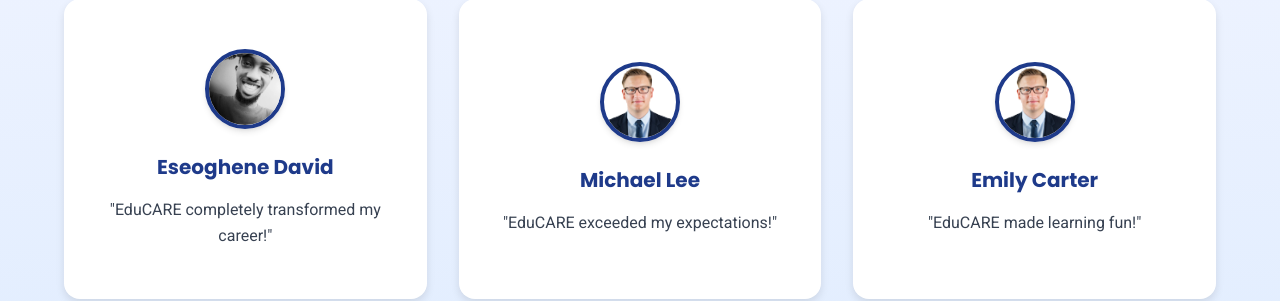
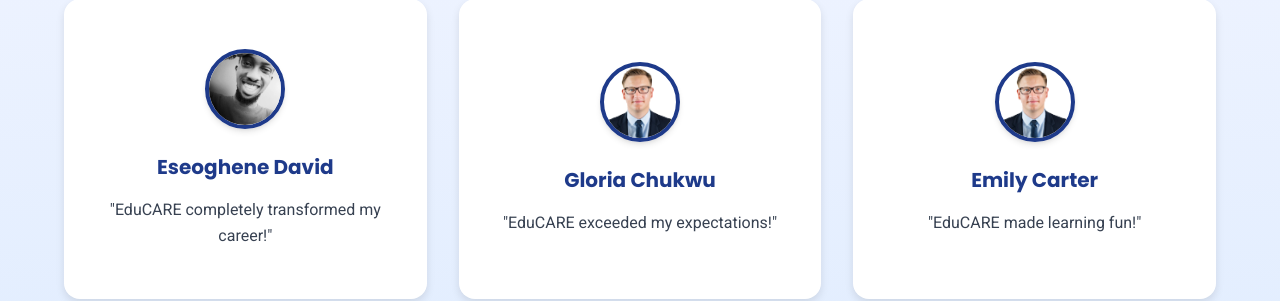
Before and after one commit to Eseoghene94/Educare, a React (Vite) app: page / in a window 1280 px wide. Shown: the part 2377-2678 px from the top of the page. Built offline with nearby package versions, Linux system fonts and the light colour scheme.

Commit message:
modified:   src/components/HeroTestimonial.jsx

```diff
--- a/src/components/HeroTestimonial.jsx
+++ b/src/components/HeroTestimonial.jsx
@@ -49,7 +49,7 @@ function HeroTestimonial() {
                   className="w-20 h-20 rounded-full border-4 border-[#1e3a8a] object-cover shadow-md"
                 />
                 <h3 className="text-xl font-bold mt-6 text-[#1e3a8a]">
-                  Michael Lee
+                  Gloria Chukwu
                 </h3>
                 <p className="mt-4 text-gray-700 leading-relaxed">
                   "EduCARE exceeded my expectations!"
```
